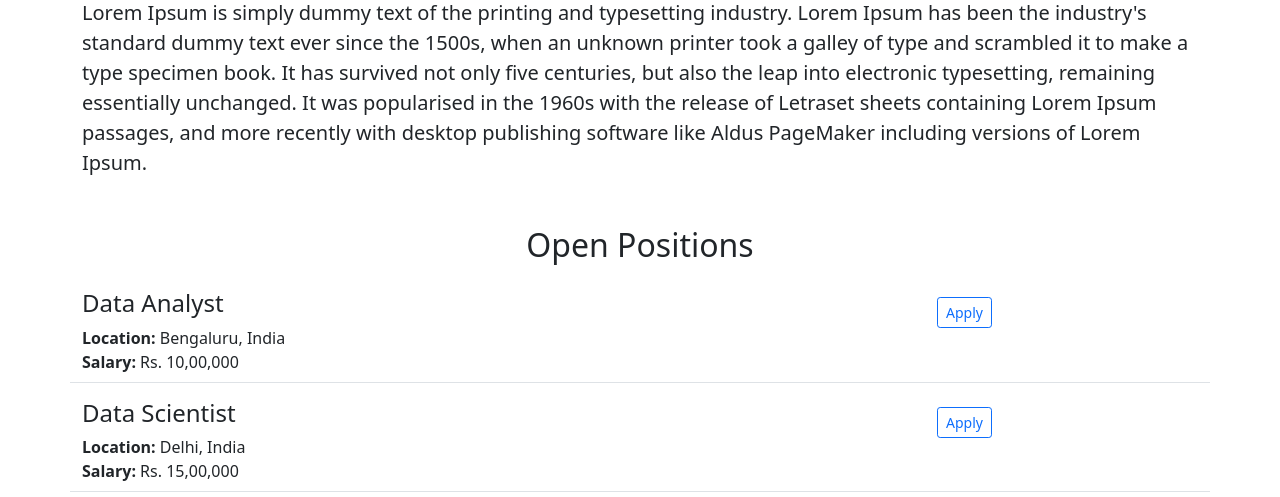
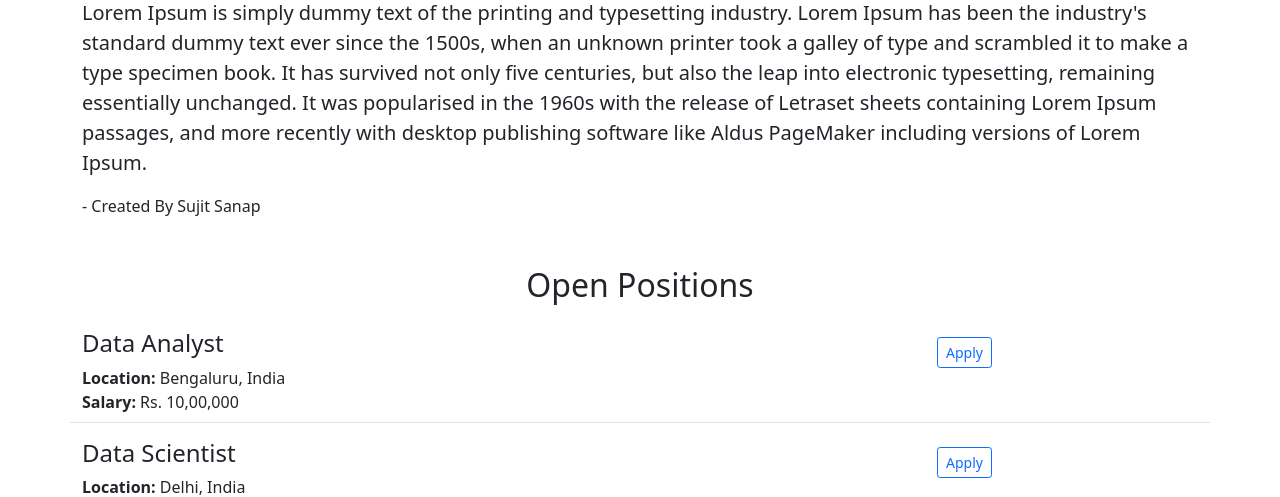
Before and after one commit to sujitsanap143/website-using-flask, a Flask app: page / in a window 1280 px wide. Shown: the part 536-1033 px from the top of the page. Run offline with Flask 3, Linux system fonts and the light colour scheme.

Commit message:
add sujit name

```diff
--- a/templates/home.html
+++ b/templates/home.html
@@ -21,6 +21,8 @@
   <h2 class='text-center mt-5'>About Website</h2>
   <p class='lead'>Lorem Ipsum is simply dummy text of the printing and typesetting industry. Lorem Ipsum has been the industry's standard dummy text ever since the 1500s, when an unknown printer took a galley of type and scrambled it to make a type specimen book. It has survived not only five centuries, but also the leap into electronic typesetting, remaining essentially unchanged. It was popularised in the 1960s with the release of Letraset sheets containing Lorem Ipsum passages, and more recently with desktop publishing software like Aldus PageMaker including versions of Lorem Ipsum.</p>
 
+  <p>- Created By Sujit Sanap</p>
+
   <h2 class='text-center mt-5'>Open Positions</h2>
   <div>
     {% for job in jobs %}
```
